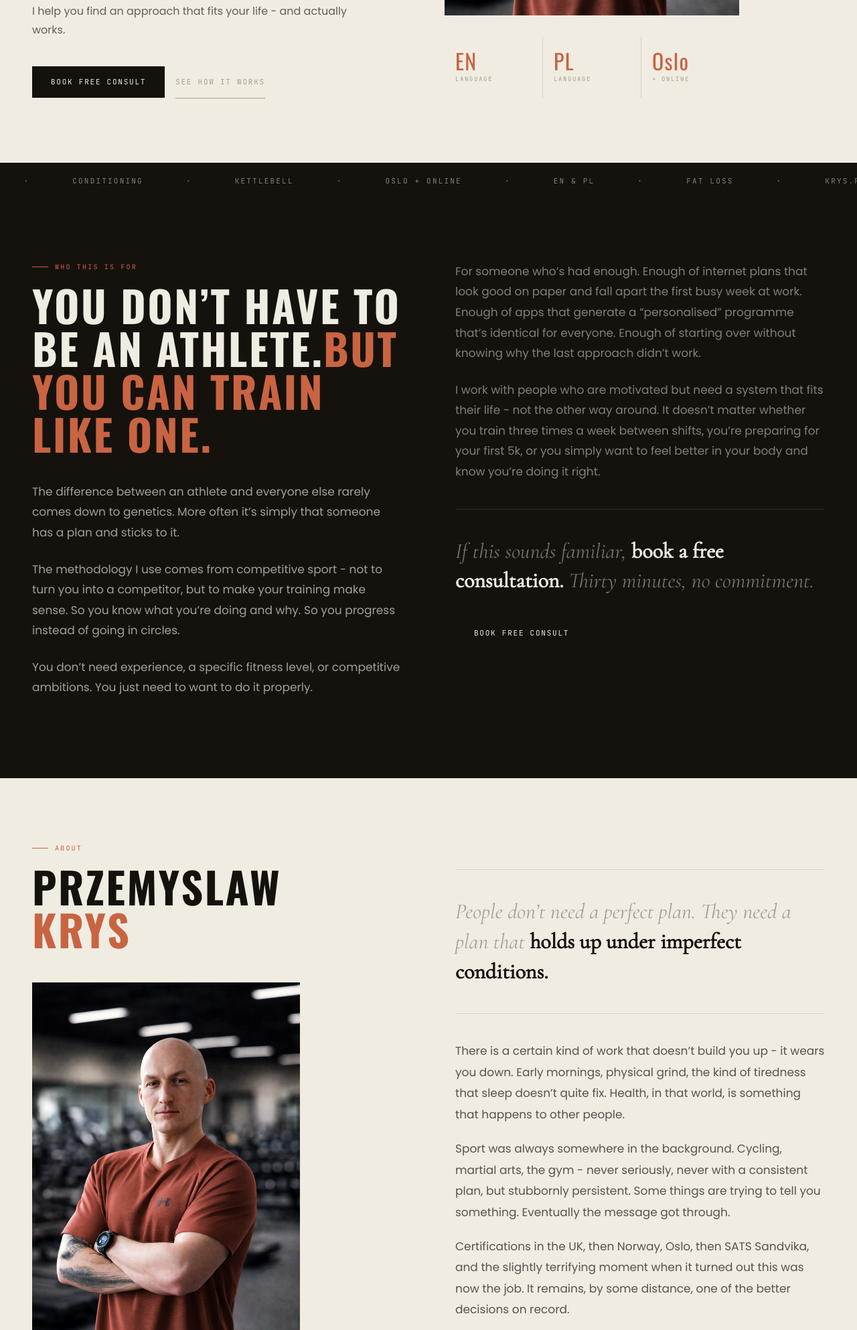
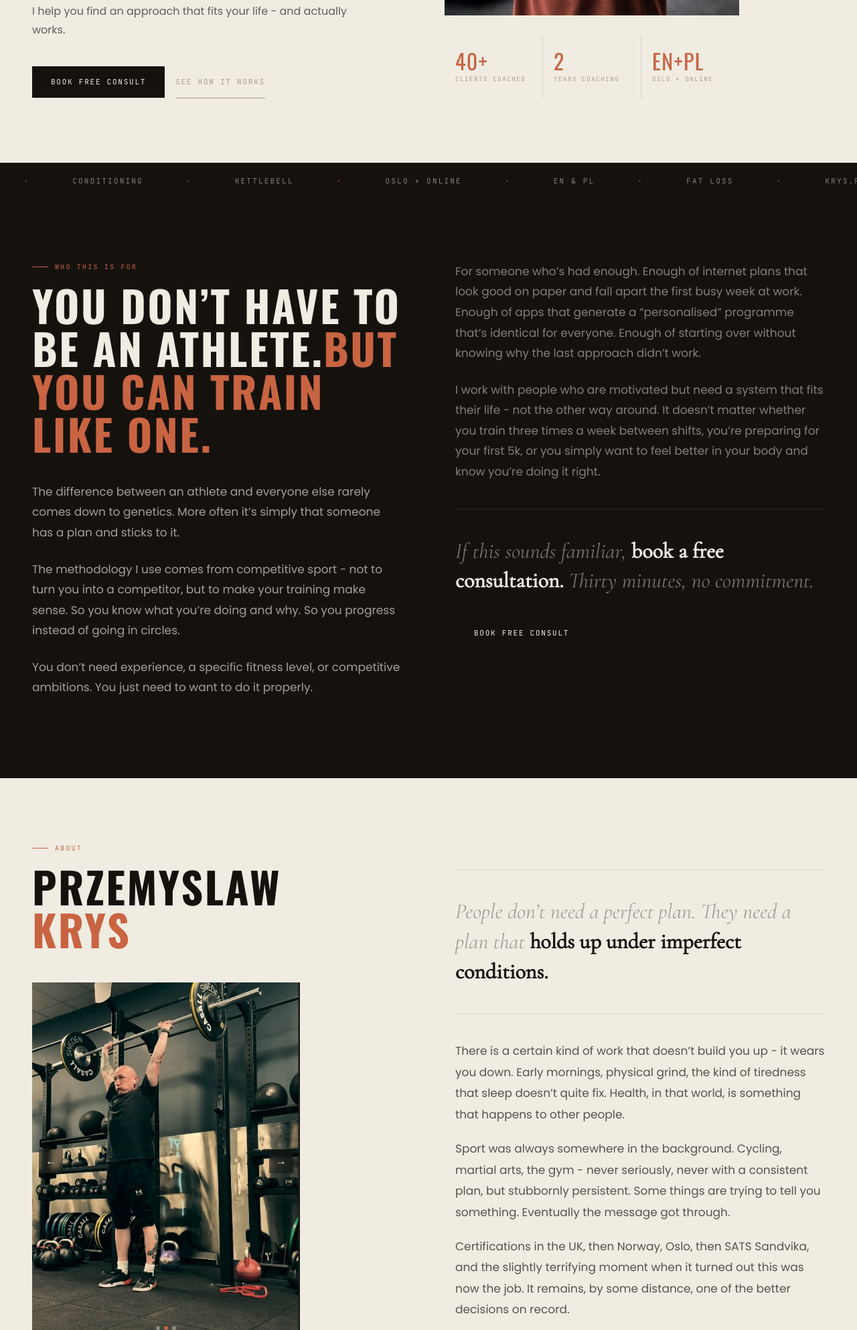
Before and after one commit to Nom4dsky/kryspt, a plain HTML site: page index.html in a window 1280 px wide. Shown: the part 814-2800 px from the top of the page at 67% size. Drawn offline with nearby package versions, Linux system fonts and the light colour scheme.

Commit message:
fix: all cumulative fixes in one - JS bug, carousel, nav, OG tags, copy

```diff
--- a/index.html
+++ b/index.html
@@ -3,9 +3,18 @@
 <head>
 <meta charset="UTF-8">
 <meta name="viewport" content="width=device-width, initial-scale=1.0">
-<title>KRYS PT - Personal Trainer Oslo</title>
-<meta name="description" content="Personal trainer in Oslo and online. Strength, fat loss and conditioning. Coaching in English and Polish.">
+<title>KRYS PT - Personal Trainer & Online Coach | Oslo</title>
+<meta name="description" content="Personal trainer and online coach in Oslo. Strength, fat loss, HYROX and conditioning. Coaching in English and Polish.">
 <link rel="canonical" href="https://kryspt.com/" />
+<meta property="og:type" content="website" />
+<meta property="og:url" content="https://kryspt.com/" />
+<meta property="og:title" content="KRYS PT - Personal Trainer &amp; Online Coach | Oslo" />
+<meta property="og:description" content="Personal trainer and online coach in Oslo. Strength, fat loss, HYROX and conditioning. Coaching in English and Polish." />
+<meta property="og:image" content="https://kryspt.com/images/profile.png" />
+<meta name="twitter:card" content="summary_large_image" />
+<meta name="twitter:title" content="KRYS PT - Personal Trainer &amp; Online Coach | Oslo" />
+<meta name="twitter:description" content="Personal trainer and online coach in Oslo. Strength, fat loss, HYROX and conditioning." />
+<meta name="twitter:image" content="https://kryspt.com/images/profile.png" />
 <link rel="icon" type="image/png" sizes="64x64" href="images/favicon.png" />
 <link rel="icon" type="image/png" sizes="32x32" href="images/favicon-32.png" />
 <link rel="shortcut icon" href="images/favicon.png" />
@@ -69,11 +78,20 @@ nav {
 }
 .nav-logo {
   font-family: var(--f-mono);
-  font-size: 13px;
-  font-weight: 500;
+  font-size: 16px;
+  font-weight: 700;
   letter-spacing: 0.18em;
   text-transform: uppercase;
   color: var(--ink);
+  display: flex;
+  align-items: center;
+  gap: 10px;
+}
+.nav-logo img {
+  height: 32px;
+  width: auto;
+  display: block;
+  filter: invert(1) sepia(1) saturate(0) brightness(0.08);
 }
 .nav-logo span { color: var(--accent); }
 .nav-right { display: flex; align-items: center; gap: 32px; }
@@ -683,7 +701,7 @@ footer {
 
 <!-- ─── NAV ─── -->
 <nav>
-  <a href="/" class="nav-logo">KRYS<span>.PT</span></a>
+  <a href="/" class="nav-logo"><img src="images/znaczek.png" alt="">KRYS<span>.PT</span></a>
   <div class="nav-right">
     <ul class="nav-links">
       <li><a href="#about" data-en="About" data-pl="O mnie">About</a></li>
@@ -725,16 +743,16 @@ footer {
     <img src="images/profile.png" alt="Krys - Personal Trainer Oslo" class="hero-portrait reveal">
     <div class="hero-stat-row reveal d1">
       <div class="hero-stat">
-        <div class="hero-stat-num">EN</div>
-        <div class="hero-stat-label" data-en="Language" data-pl="Język">Language</div>
+        <div class="hero-stat-num">40+</div>
+        <div class="hero-stat-label" data-en="Clients Coached" data-pl="Klientów">Clients Coached</div>
       </div>
       <div class="hero-stat">
-        <div class="hero-stat-num">PL</div>
-        <div class="hero-stat-label" data-en="Language" data-pl="Język">Language</div>
+        <div class="hero-stat-num">2</div>
+        <div class="hero-stat-label" data-en="Years Coaching" data-pl="Lata coachingu">Years Coaching</div>
       </div>
       <div class="hero-stat">
-        <div class="hero-stat-num">Oslo</div>
-        <div class="hero-stat-label" data-en="+ Online" data-pl="+ Online">+ Online</div>
+        <div class="hero-stat-num">EN+PL</div>
+        <div class="hero-stat-label" data-en="Oslo + Online" data-pl="Oslo + Online">Oslo + Online</div>
       </div>
     </div>
   </div>
@@ -827,7 +845,29 @@ footer {
         <span class="lang-en active">Przemyslaw<em>Krys</em></span>
         <span class="lang-pl">Przemyslaw<em>Krys</em></span>
       </h2>
-      <img src="images/profile.png" alt="Krys" style="width:100%;max-width:400px;filter:sepia(0.1) contrast(1.05);margin-top:24px;" class="reveal">
+      <div class="about-carousel reveal" style="margin-top:24px;max-width:400px;position:relative;overflow:hidden;">
+        <div class="about-carousel-track" style="display:flex;transition:transform 0.6s cubic-bezier(0.4,0,0.2,1);">
+          <img src="images/about-deadlift.jpg" alt="Krys deadlifting"      style="width:100%;flex-shrink:0;filter:sepia(0.1) contrast(1.05);object-fit:cover;aspect-ratio:3/4;">
+          <img src="images/about-ohp.jpg"      alt="Krys overhead press"   style="width:100%;flex-shrink:0;filter:sepia(0.1) contrast(1.05);object-fit:cover;aspect-ratio:3/4;">
+          <img src="images/about-squat.jpg"    alt="Krys squatting"        style="width:100%;flex-shrink:0;filter:sepia(0.1) contrast(1.05);object-fit:cover;aspect-ratio:3/4;">
+        </div>
+        <div class="about-carousel-dots" style="position:absolute;bottom:14px;left:50%;transform:translateX(-50%);display:flex;gap:6px;">
+          <span class="acdot active" data-i="0"></span>
+          <span class="acdot" data-i="1"></span>
+          <span class="acdot" data-i="2"></span>
+        </div>
+        <button class="ac-prev" aria-label="Previous">&#8592;</button>
+        <button class="ac-next" aria-label="Next">&#8594;</button>
+      </div>
+      <style>
+        .about-carousel { cursor: grab; user-select: none; }
+        .about-carousel:active { cursor: grabbing; }
+        .acdot { width:6px;height:6px;border-radius:50%;background:rgba(240,236,226,0.4);display:block;cursor:pointer;transition:background 0.3s; }
+        .acdot.active { background: var(--accent); }
+        .ac-prev, .ac-next { position:absolute;top:50%;transform:translateY(-50%);background:rgba(21,18,14,0.5);color:var(--bone);border:none;width:36px;height:36px;display:flex;align-items:center;justify-content:center;cursor:pointer;font-size:16px;transition:background 0.2s;backdrop-filter:blur(4px); }
+        .ac-prev { left:10px; } .ac-next { right:10px; }
+        .ac-prev:hover, .ac-next:hover { background: var(--accent); }
+      </style>
     </div>
     <div>
       <div class="about-pull reveal">
@@ -1178,7 +1218,6 @@ function setLang(lang, btn) {
 
 // Init language
 document.addEventListener('DOMContentLoaded', () => {
-  const btn = document.querySelector('.lang-btn.' + (currentLang === 'pl' ? '' : 'active'));
   const btns = document.querySelectorAll('.lang-btn');
   btns.forEach(b => b.classList.remove('active'));
   if (currentLang === 'pl') {
@@ -1193,7 +1232,11 @@ document.addEventListener('DOMContentLoaded', () => {
   const obs = new IntersectionObserver(entries => {
     entries.forEach(e => { if (e.isIntersecting) { e.target.classList.add('visible'); obs.unobserve(e.target); } });
   }, { threshold: 0.1 });
-  document.querySelectorAll('.reveal').forEach(el => obs.observe(el));
+  document.querySelectorAll('.reveal').forEach(el => {
+    const r = el.getBoundingClientRect();
+    if (r.top < window.innerHeight && r.bottom > 0) { el.classList.add('visible'); }
+    else { obs.observe(el); }
+  });
 });
 
 // Contact form
@@ -1222,6 +1265,33 @@ document.getElementById('contact-form')?.addEventListener('submit', async e => {
     btn.disabled = false;
   }
 });
+
+// About carousel
+(function () {
+  const carousel = document.querySelector('.about-carousel');
+  if (!carousel) return;
+  const track = carousel.querySelector('.about-carousel-track');
+  const dots  = carousel.querySelectorAll('.acdot');
+  const imgs  = carousel.querySelectorAll('img');
+  let current = 0, autoTimer, startX = 0, isDragging = false;
+  function goTo(i) {
+    current = (i + imgs.length) % imgs.length;
+    track.style.transform = `translateX(-${current * 100}%)`;
+    dots.forEach((d, idx) => d.classList.toggle('active', idx === current));
+  }
+  dots.forEach(d => d.addEventListener('click', () => goTo(+d.dataset.i)));
+  carousel.querySelector('.ac-prev').addEventListener('click', () => { goTo(current - 1); resetTimer(); });
+  carousel.querySelector('.ac-next').addEventListener('click', () => { goTo(current + 1); resetTimer(); });
+  carousel.addEventListener('pointerdown', e => { startX = e.clientX; isDragging = true; });
+  carousel.addEventListener('pointerup', e => {
+    if (!isDragging) return;
+    const diff = startX - e.clientX;
+    if (Math.abs(diff) > 40) { goTo(diff > 0 ? current + 1 : current - 1); resetTimer(); }
+    isDragging = false;
+  });
+  function resetTimer() { clearInterval(autoTimer); autoTimer = setInterval(() => goTo(current + 1), 4000); }
+  resetTimer();
+})();
 </script>
 
 </body>
```
